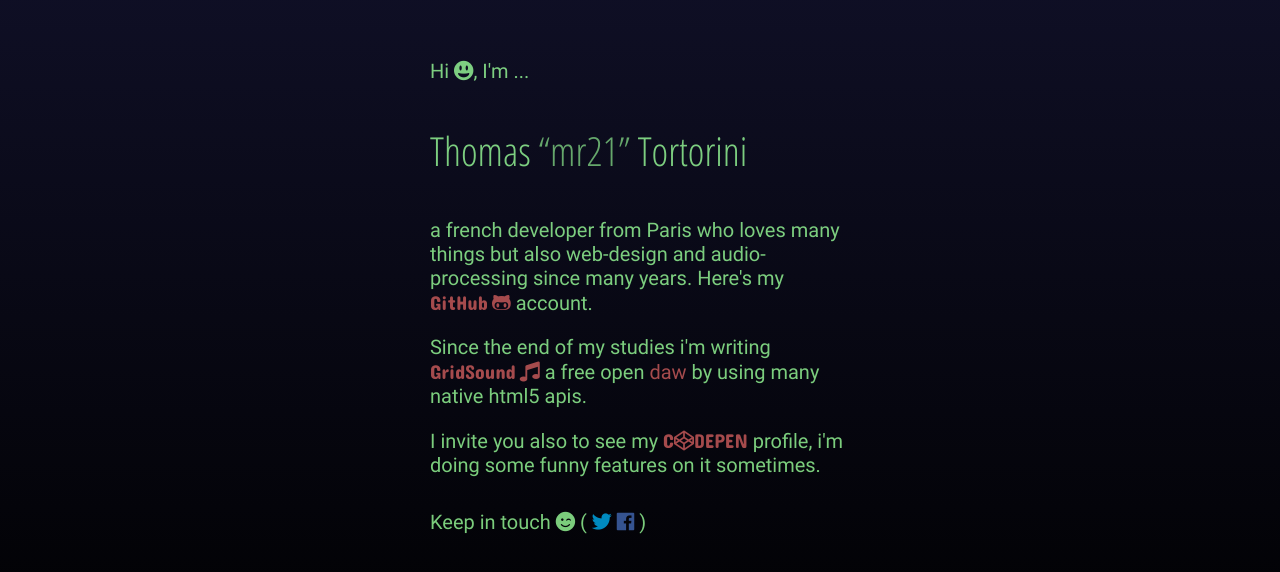
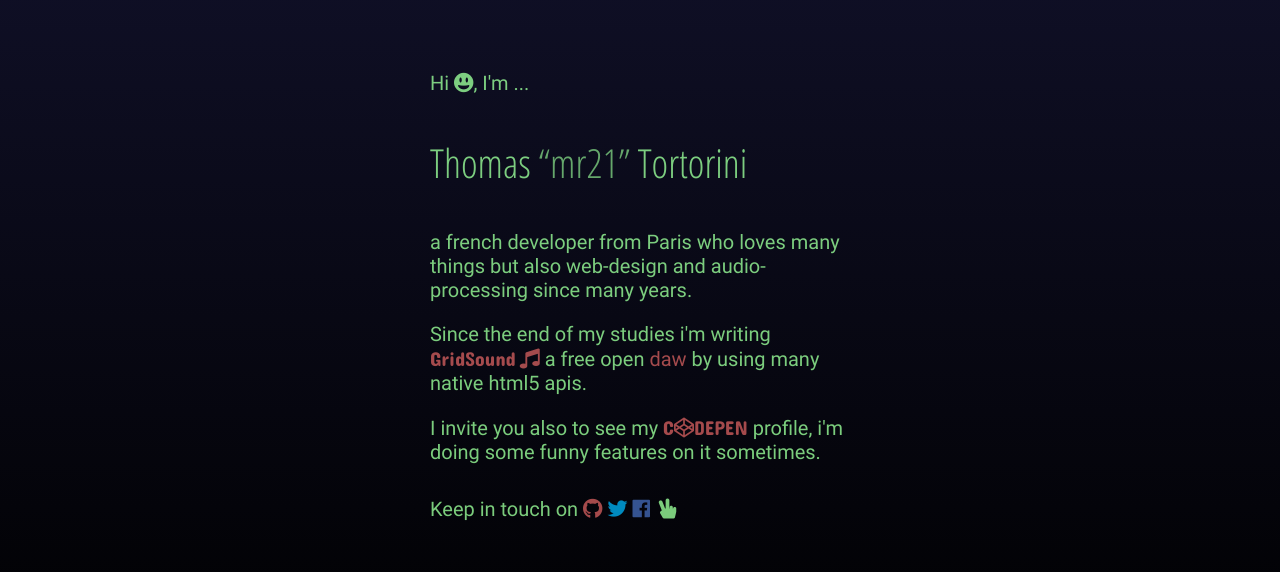
Before and after one commit to mr21/mr21.github.io, a plain HTML site: page index.html in a window 1280 px wide. Shown: the part 104-676 px from the top of the page. Drawn offline with Linux system fonts and the light colour scheme.

Commit message:
add github at the end

```diff
--- a/index.html
+++ b/index.html
@@ -17,8 +17,7 @@
     </p>
     <p>
       a french developer from Paris who loves many things but also
-      web-design and audio-processing since many years. Here's my
-      <a href="https://github.com/mr21">GitHub<i class="icon fab space-left" data-icon=""></i></a> account.
+      web-design and audio-processing since many years.
     </p>
     <p>
       Since the end of my studies i'm writing
@@ -32,9 +31,11 @@
       profile, i'm doing some funny features on it sometimes.
     </p>
     <p id="signature">
-      Keep in touch <i class="icon fa" data-icon=""></i> (
+      Keep in touch on
+      <a href="https://github.com/mr21" title="GitHub"><i class="icon fab" data-icon=""></i></a>
       <a href="https://twitter.com/mr21_" title="Twitter"><i class="icon fab" data-icon=""></i></a>
-      <a href="https://facebook.com/tortorini" title="Facebook"><i class="icon fab" data-icon=""></i></a> )
+      <a href="https://facebook.com/tortorini" title="Facebook"><i class="icon fab" data-icon=""></i></a>
+      <i class="icon fa space-left" data-icon=""></i>
     </p>
   </div>
 </div>
```
